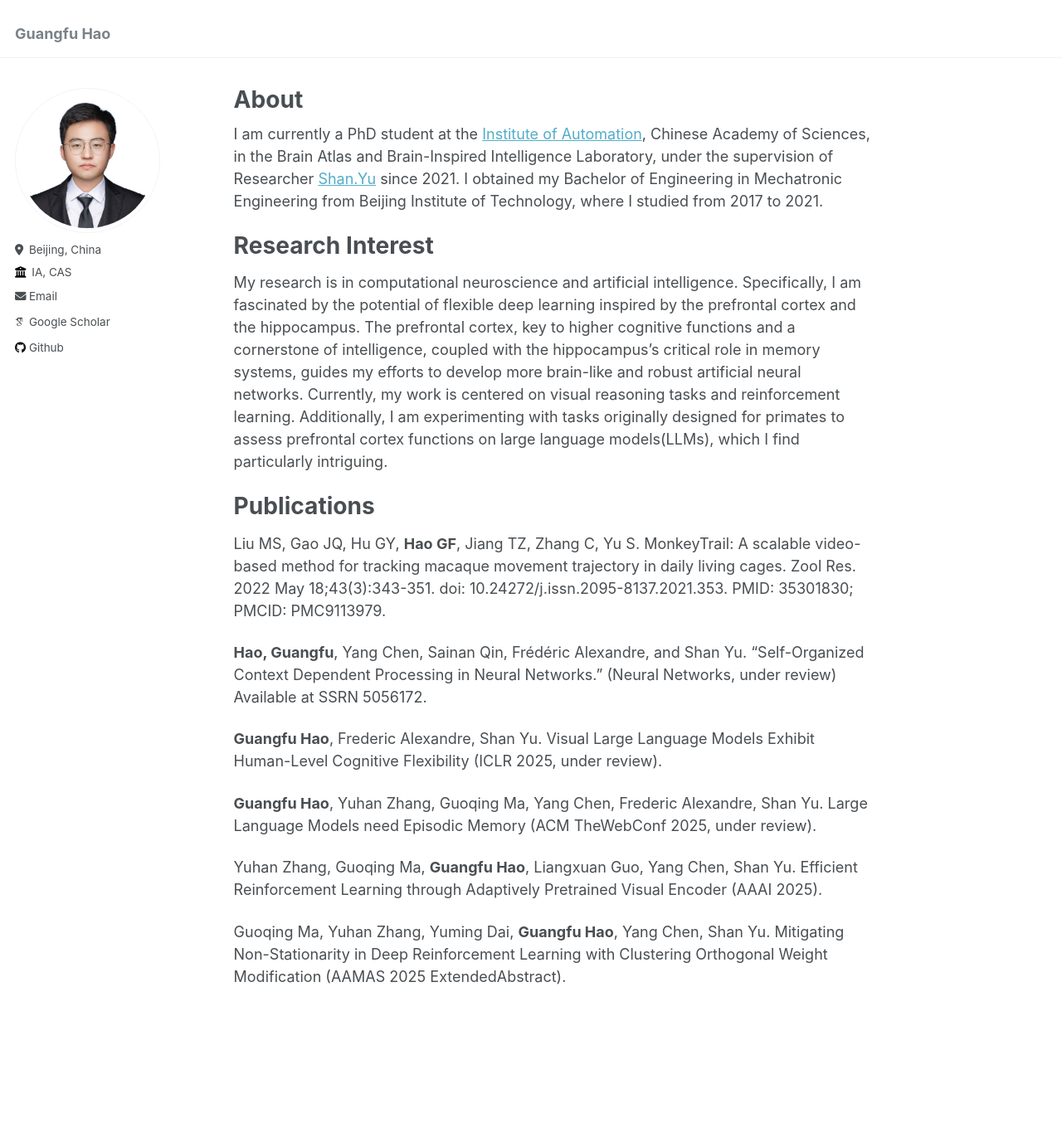
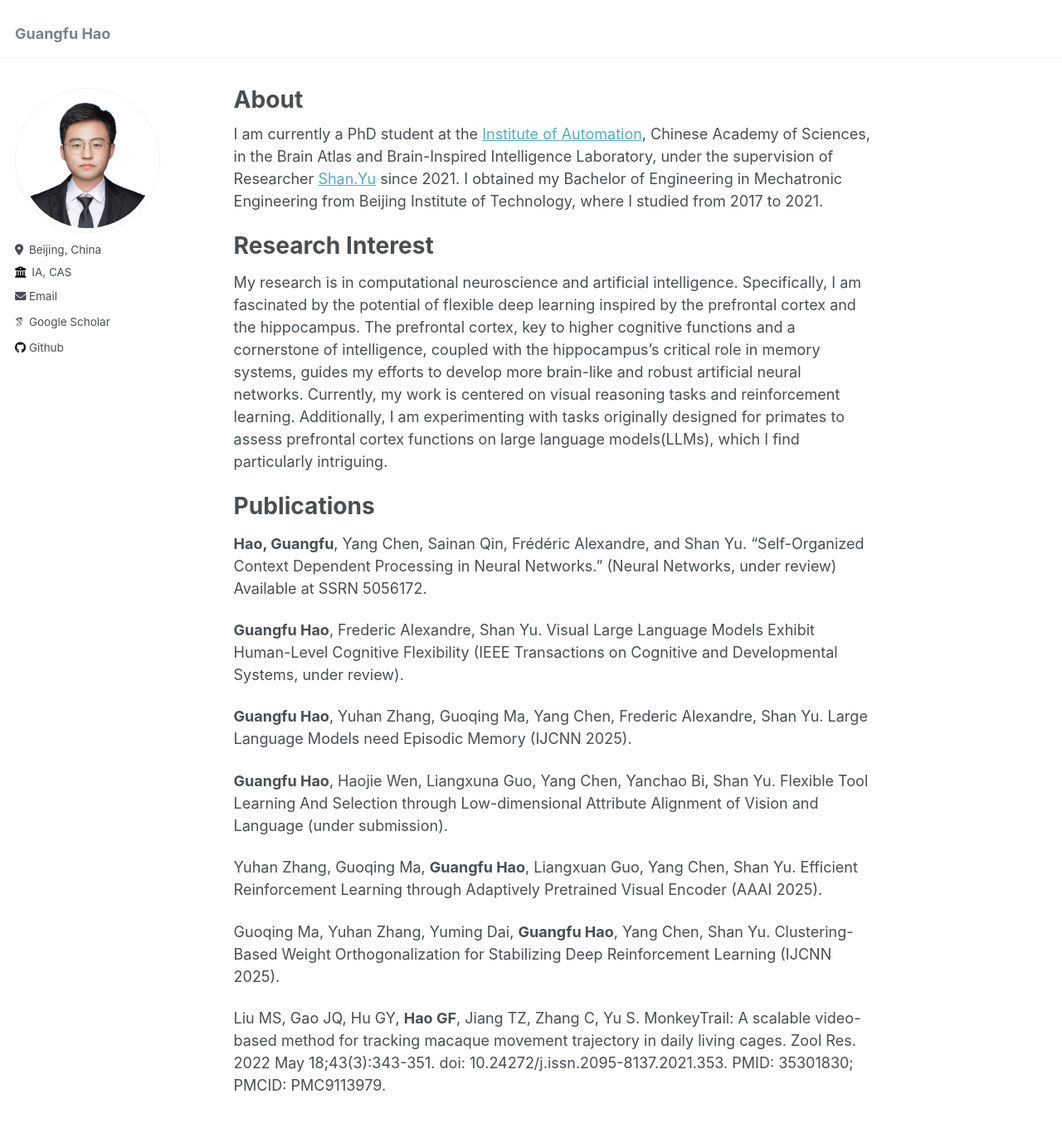
Before and after one commit to guangfuhao/guangfuhao.github.io, a Jekyll site: the page built from _pages/about.md, in a window 1280 px wide and 1400 px high. Shown: the top 1354 px of the window at 83% size. Built offline with Jekyll 4.4.1, drawn with Linux system fonts in a browser that asks for light colours; some web fonts are replaced.

Commit message:
Update about.md

```diff
--- a/_pages/about.md
+++ b/_pages/about.md
@@ -15,14 +15,16 @@ My research is in computational neuroscience and artificial intelligence. Specif
 
 Publications
 ======
-Liu MS, Gao JQ, Hu GY, **Hao GF**, Jiang TZ, Zhang C, Yu S. MonkeyTrail: A scalable video-based method for tracking macaque movement trajectory in daily living cages. Zool Res. 2022 May 18;43(3):343-351. doi: 10.24272/j.issn.2095-8137.2021.353. PMID: 35301830; PMCID: PMC9113979.
-
 **Hao, Guangfu**, Yang Chen, Sainan Qin, Frédéric Alexandre, and Shan Yu. "Self-Organized Context Dependent Processing in Neural Networks." (Neural Networks, under review) Available at SSRN 5056172.
 
-**Guangfu Hao**, Frederic Alexandre, Shan Yu. Visual Large Language Models Exhibit Human-Level Cognitive Flexibility (ICLR 2025, under review).
+**Guangfu Hao**, Frederic Alexandre, Shan Yu. Visual Large Language Models Exhibit Human-Level Cognitive Flexibility (IEEE Transactions on Cognitive and Developmental Systems, under review).
 
-**Guangfu Hao**, Yuhan Zhang, Guoqing Ma, Yang Chen, Frederic Alexandre, Shan Yu. Large Language Models need Episodic Memory (ACM TheWebConf 2025, under review).
+**Guangfu Hao**, Yuhan Zhang, Guoqing Ma, Yang Chen, Frederic Alexandre, Shan Yu. Large Language Models need Episodic Memory (IJCNN 2025).
+
+**Guangfu Hao**, Haojie Wen, Liangxuna Guo, Yang Chen, Yanchao Bi, Shan Yu. Flexible Tool Learning And Selection through Low-dimensional Attribute Alignment of Vision and Language (under submission).
 
 Yuhan Zhang, Guoqing Ma, **Guangfu Hao**, Liangxuan Guo, Yang Chen, Shan Yu. Efficient Reinforcement Learning through Adaptively Pretrained Visual Encoder (AAAI 2025).
 
-Guoqing Ma, Yuhan Zhang, Yuming Dai, **Guangfu Hao**, Yang Chen, Shan Yu. Mitigating Non-Stationarity in Deep Reinforcement Learning with Clustering Orthogonal Weight Modification (AAMAS 2025 ExtendedAbstract).
+Guoqing Ma, Yuhan Zhang, Yuming Dai, **Guangfu Hao**, Yang Chen, Shan Yu. Clustering-Based Weight Orthogonalization for Stabilizing Deep Reinforcement Learning (IJCNN 2025).
+
+Liu MS, Gao JQ, Hu GY, **Hao GF**, Jiang TZ, Zhang C, Yu S. MonkeyTrail: A scalable video-based method for tracking macaque movement trajectory in daily living cages. Zool Res. 2022 May 18;43(3):343-351. doi: 10.24272/j.issn.2095-8137.2021.353. PMID: 35301830; PMCID: PMC9113979.
```
